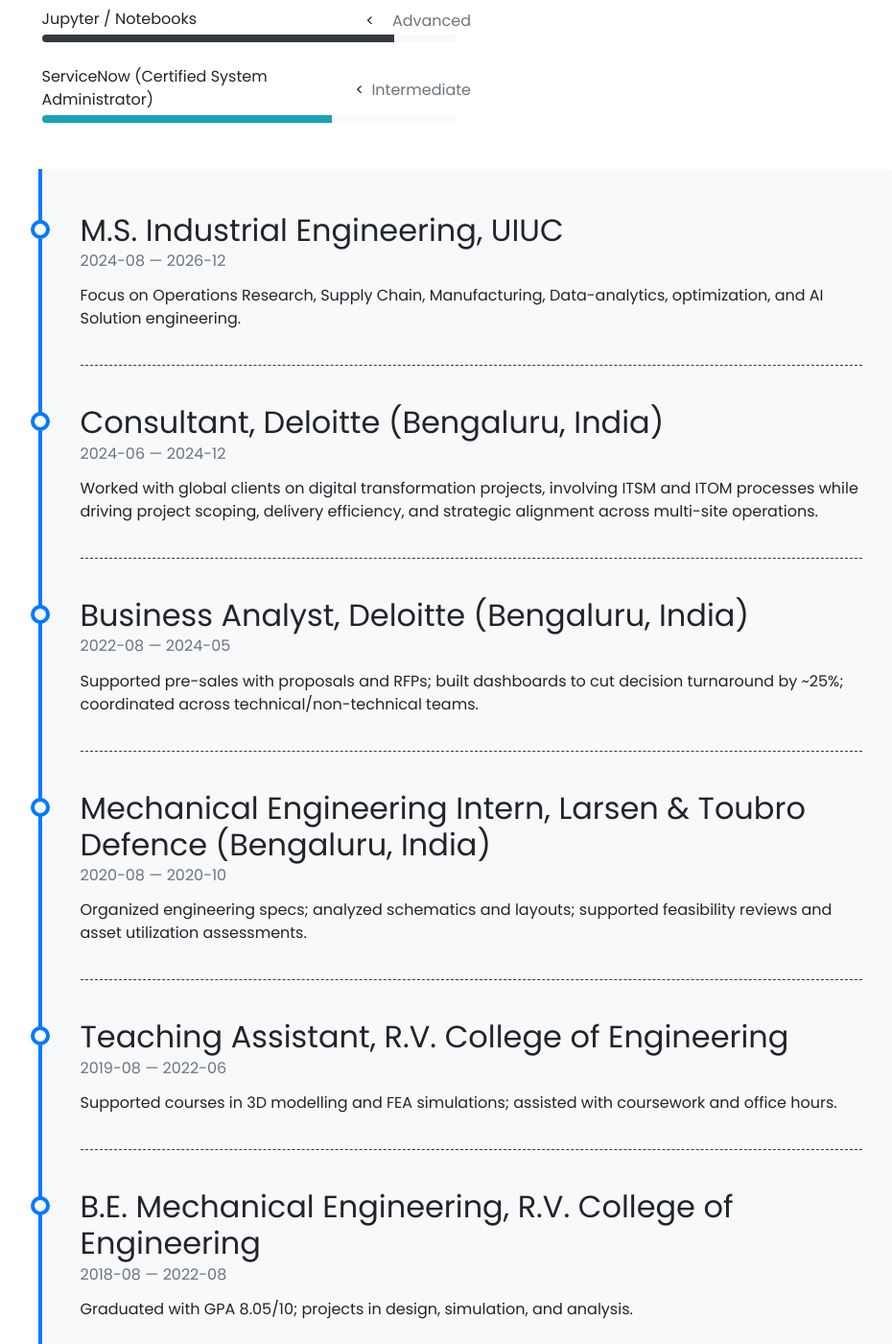
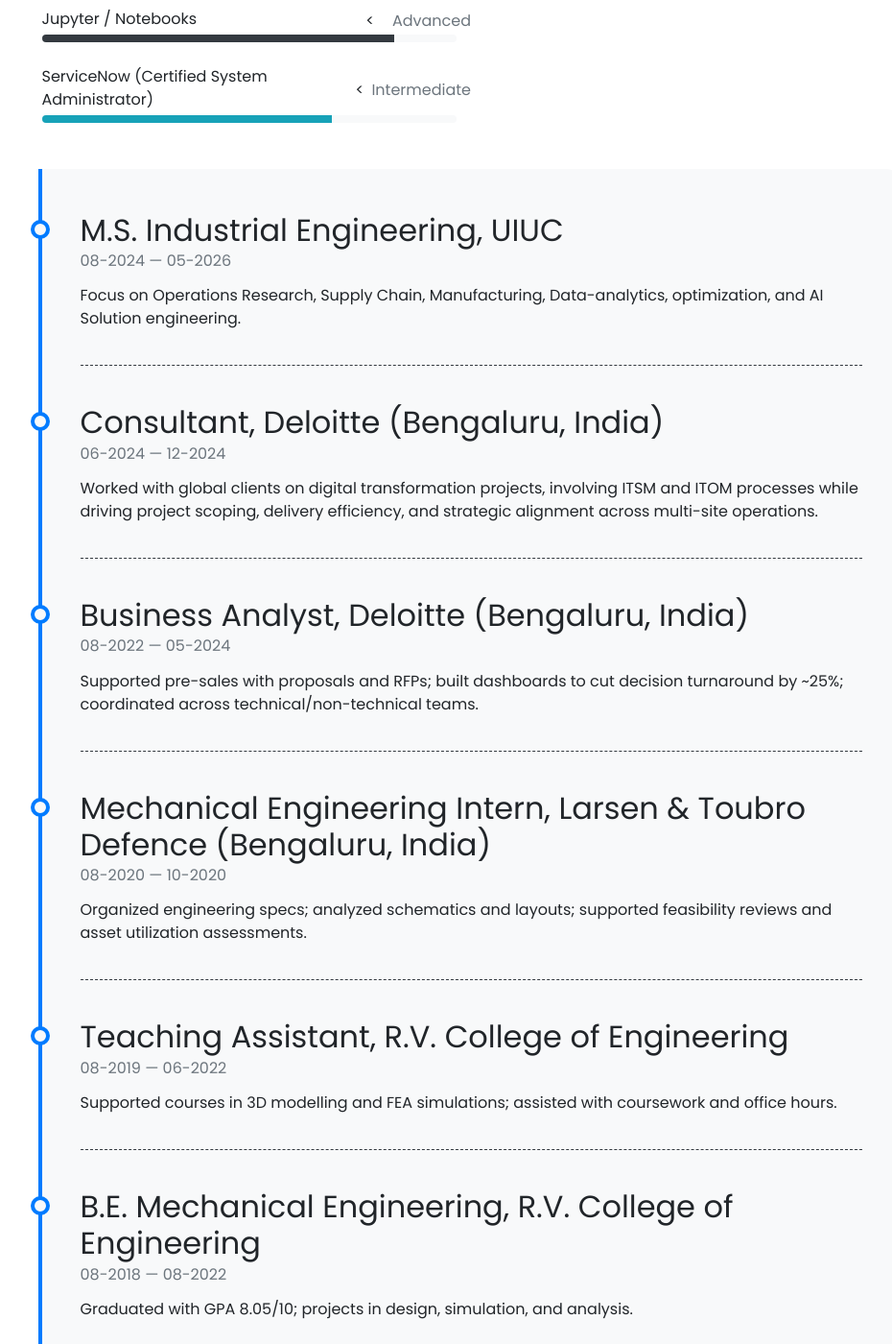
Before and after one commit to SuprithChandrashekar/SuprithChandraShekar.github.io, a Jekyll site: the page built from pages/about.md, in a window 1280 px wide and 1400 px high, scrolled down 873 px. Shown: the whole window at 96% size, without its empty margins (149-1079 px from the left). Built offline with Jekyll 4.4.1, drawn with Linux system fonts in a browser that asks for light colours; nearby versions of some CDN libraries.

Commit message:
Tweak timeline entries per resume edits

```diff
--- a/_data/timeline.yml
+++ b/_data/timeline.yml
@@ -1,29 +1,29 @@
 - title: M.S. Industrial Engineering, UIUC
-  from: 2024-08
-  to: 2026-12
+  from: 08-2024
+  to: 05-2026
   description: Focus on Operations Research, Supply Chain, Manufacturing, Data-analytics, optimization, and AI Solution engineering.
 
 - title: Consultant, Deloitte (Bengaluru, India)
-  from: 2024-06
-  to: 2024-12
+  from: 06-2024
+  to: 12-2024
   description: Worked with global clients on digital transformation projects, involving ITSM and ITOM processes while driving project scoping, delivery efficiency, and strategic alignment across multi-site operations.
 
 - title: Business Analyst, Deloitte (Bengaluru, India)
-  from: 2022-08
-  to: 2024-05
+  from: 08-2022
+  to: 05-2024
   description: Supported pre-sales with proposals and RFPs; built dashboards to cut decision turnaround by ~25%; coordinated across technical/non-technical teams.
 
 - title: Mechanical Engineering Intern, Larsen & Toubro Defence (Bengaluru, India)
-  from: 2020-08
-  to: 2020-10
+  from: 08-2020
+  to: 10-2020
   description: Organized engineering specs; analyzed schematics and layouts; supported feasibility reviews and asset utilization assessments.
 
 - title: Teaching Assistant, R.V. College of Engineering
-  from: 2019-08
-  to: 2022-06
+  from: 08-2019
+  to: 06-2022
   description: Supported courses in 3D modelling and FEA simulations; assisted with coursework and office hours.
 
 - title: B.E. Mechanical Engineering, R.V. College of Engineering
-  from: 2018-08
-  to: 2022-08
+  from: 08-2018
+  to: 08-2022
   description: Graduated with GPA 8.05/10; projects in design, simulation, and analysis.
```
